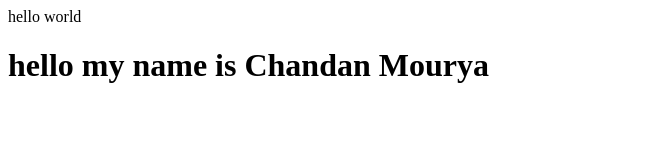
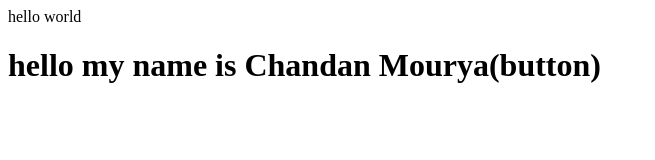
Before and after one commit to Chandanmourya1/LocalRepo, a plain HTML site: page index.html in a window 1280 px wide. Shown: the whole page, without its empty margins (0-655 px from the left). Drawn offline with Linux system fonts and the light colour scheme.

```diff
--- a/index.html
+++ b/index.html
@@ -1,2 +1,2 @@
 <P>hello world</P>
-<h1>hello my name is Chandan Mourya</h1>
+<h1>hello my name is Chandan Mourya(button)</h1>
```
